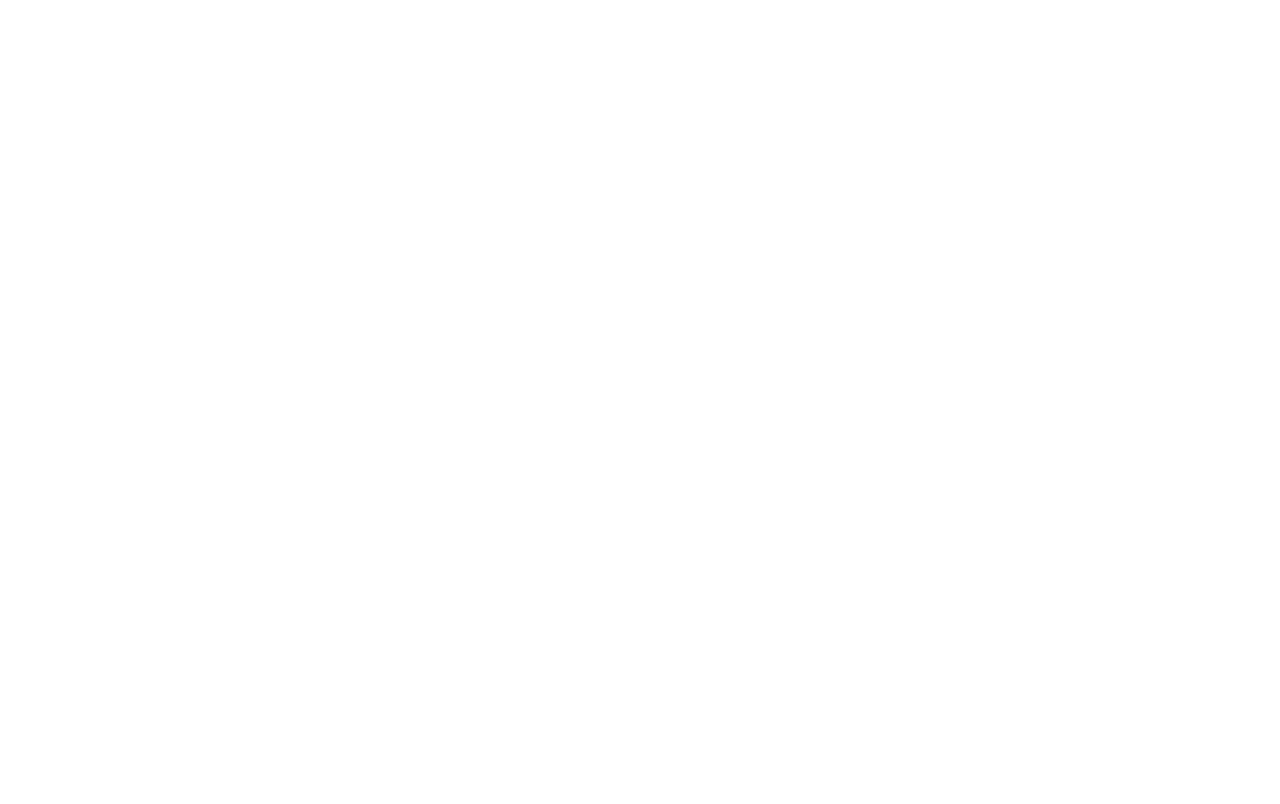
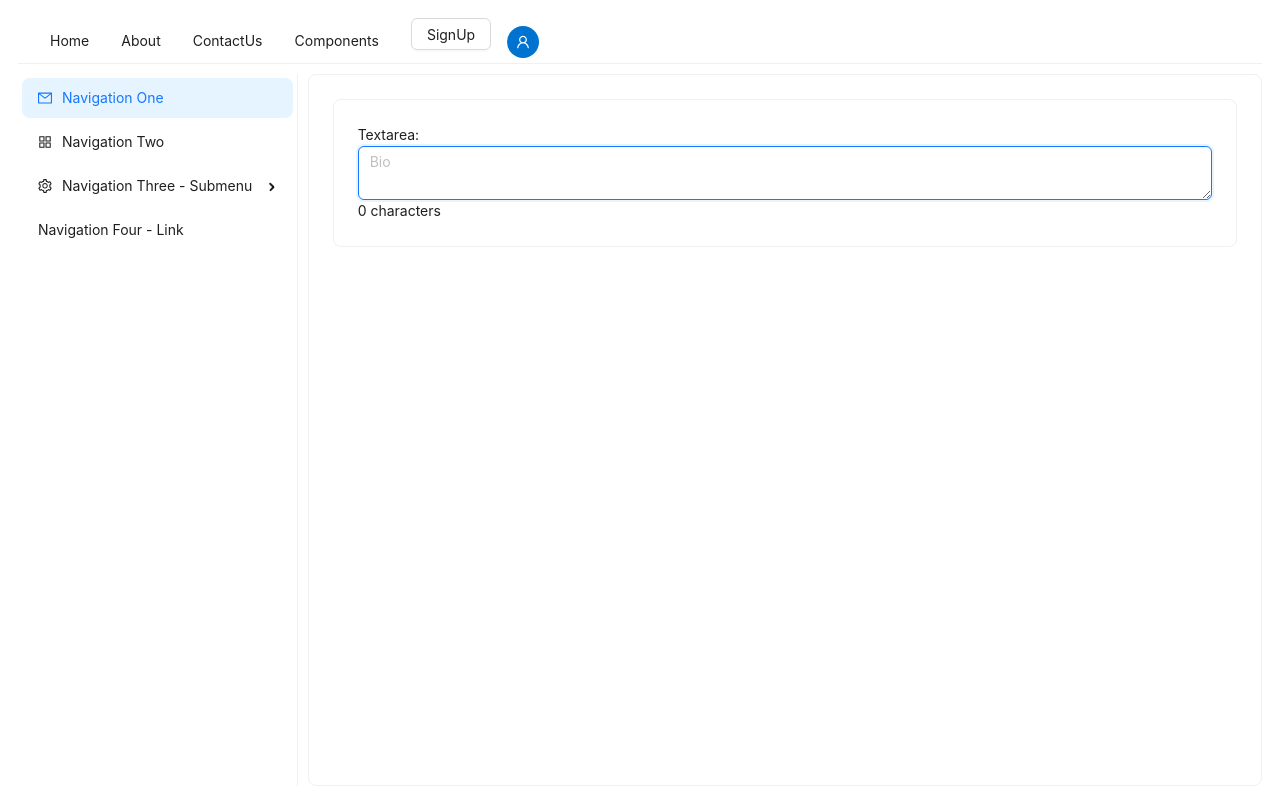
Before and after one commit to AminKei/my-vite-app, a React (Vite) app: page /components in a window 1280 px wide. Before the commit this address had no page. Built offline with nearby package versions, Linux system fonts and the light colour scheme.

Commit message:
completed textarea component

```diff
--- a/src/App.tsx
+++ b/src/App.tsx
@@ -12,6 +12,7 @@ import Appbar from "./Components/Appbar/Appbar";
 import Home from "./Pages/Home/Home";
 import Profile from "./Pages/Profile/Profile";
 import Signup from "./Pages/Signup/Signup";
+import Components from "./Pages/Components/Components";
 
 function Layout() {
   return (
@@ -35,6 +36,7 @@ function App() {
           <Route path="/profile" element={<Profile />} />
           <Route path="/signup" element={<Signup />} />
           <Route path="/" element={<Home />} />
+          <Route path="/components" element={<Components />} />
         </Route>
       </Routes>
     </Router>
--- a/src/Components/Appbar/Appbar.tsx
+++ b/src/Components/Appbar/Appbar.tsx
@@ -16,6 +16,9 @@ const Appbar = () => {
           <Menu.Item key="3" onClick={() => (document.location = "/contactus")}>
             ContactUs
           </Menu.Item>
+          <Menu.Item key="3" onClick={() => (document.location = "/components")}>
+            Components
+          </Menu.Item>
         </Menu.Item>
         <Menu.Item onClick={() => (document.location = "/profile")}>
           <Avatar
--- /dev/null
+++ b/src/Components/BaseComponents/Textarea/Textarea.tsx
@@ -0,0 +1,26 @@
+"use-strict";
+import { Card, Typography } from "antd";
+import TextArea from "antd/es/input/TextArea";
+import { useCount } from "./useCount";
+
+const { Text } = Typography;
+
+const Textarea = () => {
+  const { onChange, text, count, error } = useCount();
+
+  return (
+    <Card>
+      <Typography>Textarea:</Typography>
+      <TextArea
+        placeholder="Bio"
+        value={text}
+        autoFocus
+        onChange={onChange}
+      />
+      <Typography>{count} characters</Typography>
+      {error && <Text  type="danger">{error}</Text>}
+    </Card>
+  );
+};
+
+export default Textarea;
--- /dev/null
+++ b/src/Components/BaseComponents/Textarea/useCount.ts
@@ -0,0 +1,27 @@
+import { useState } from "react";
+
+export const useCount = () => {
+  const [text, setText] = useState("");
+  const [error, setError] = useState("");
+
+  const onChange = (e: React.ChangeEvent<HTMLTextAreaElement>) => {
+    const inputText = e.target.value;
+
+    if (inputText.length < 10) {
+      setError("Text must be at least 10 characters long.");
+      setText(inputText);
+    } else if (inputText.length > 50) {
+      setError("Text must be no more than 50 characters long.");
+    } else {
+      setError("");
+      setText(inputText);
+    }
+  };
+
+  return {
+    text,
+    count: text.length,
+    onChange,
+    error,
+  };
+};
--- /dev/null
+++ b/src/Pages/Components/Components.tsx
@@ -0,0 +1,12 @@
+import { Card } from "antd";
+import Textarea from "../../Components/BaseComponents/Textarea/Textarea";
+
+const Components = () => {
+  return (
+    <Card style={{ width: "80vw" }}>
+      <Textarea />
+    </Card>
+  );
+};
+
+export default Components;
```
